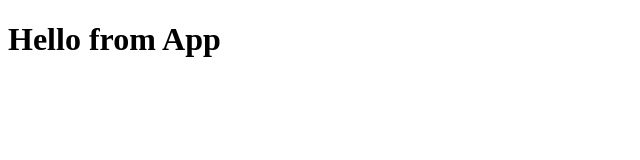
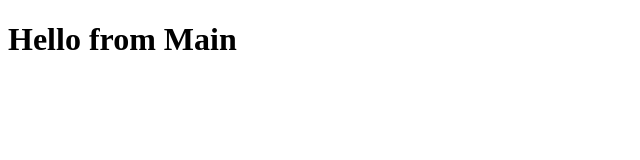
Before and after one commit to aawajjoshi/adios, a React (Create React App) app: page / in a window 1280 px wide. Shown: the top 160 px of the page, without its empty margins (0-640 px from the left). Built offline with nearby package versions, Linux system fonts and the light colour scheme.

Commit message:
Setup Main/Landing page

```diff
--- a/src/components/App.jsx
+++ b/src/components/App.jsx
@@ -1,7 +1,8 @@
 import React from "react";
+import Main from './Main';
 
 function App() {
-    return <h1>Hello from App</h1>
+   return <Main />
 };
 
 export default App;
--- /dev/null
+++ b/src/components/Main.jsx
@@ -0,0 +1,7 @@
+import React from "react";
+
+function Main() {
+    return <h1>Hello from Main</h1>
+}
+
+export default Main;
```
